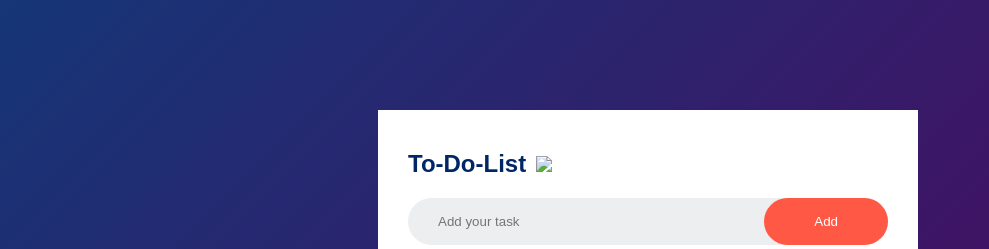
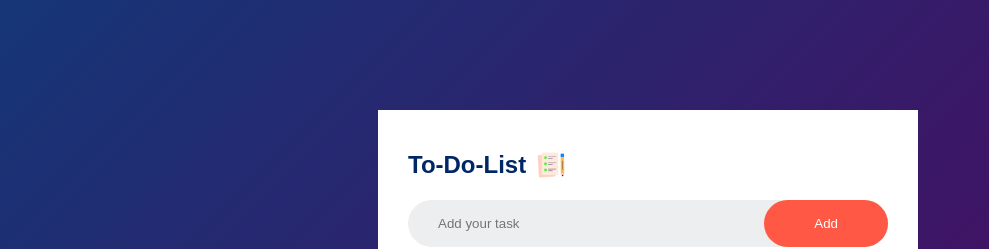
Before and after one commit to SanikaP06/To-Do-List, a plain HTML site: page index.html in a window 1280 px wide. Shown: the top 249 px of the page, without its empty margins (0-989 px from the left). Drawn offline with Linux system fonts and the light colour scheme.

Commit message:
Update index.html

```diff
--- a/index.html
+++ b/index.html
@@ -9,7 +9,7 @@
 <body>
     <div class="container">
         <div class="todo-app">
-            <h2>To-Do-List <img src="/To-Do-Img/images/icon.png"></h2>
+            <h2>To-Do-List <img src="icon.png"></h2>
         <div class="row">
             <input type="text" id="input-box" placeholder="Add your task">
             <button onclick="addTask()">Add</button>
```
